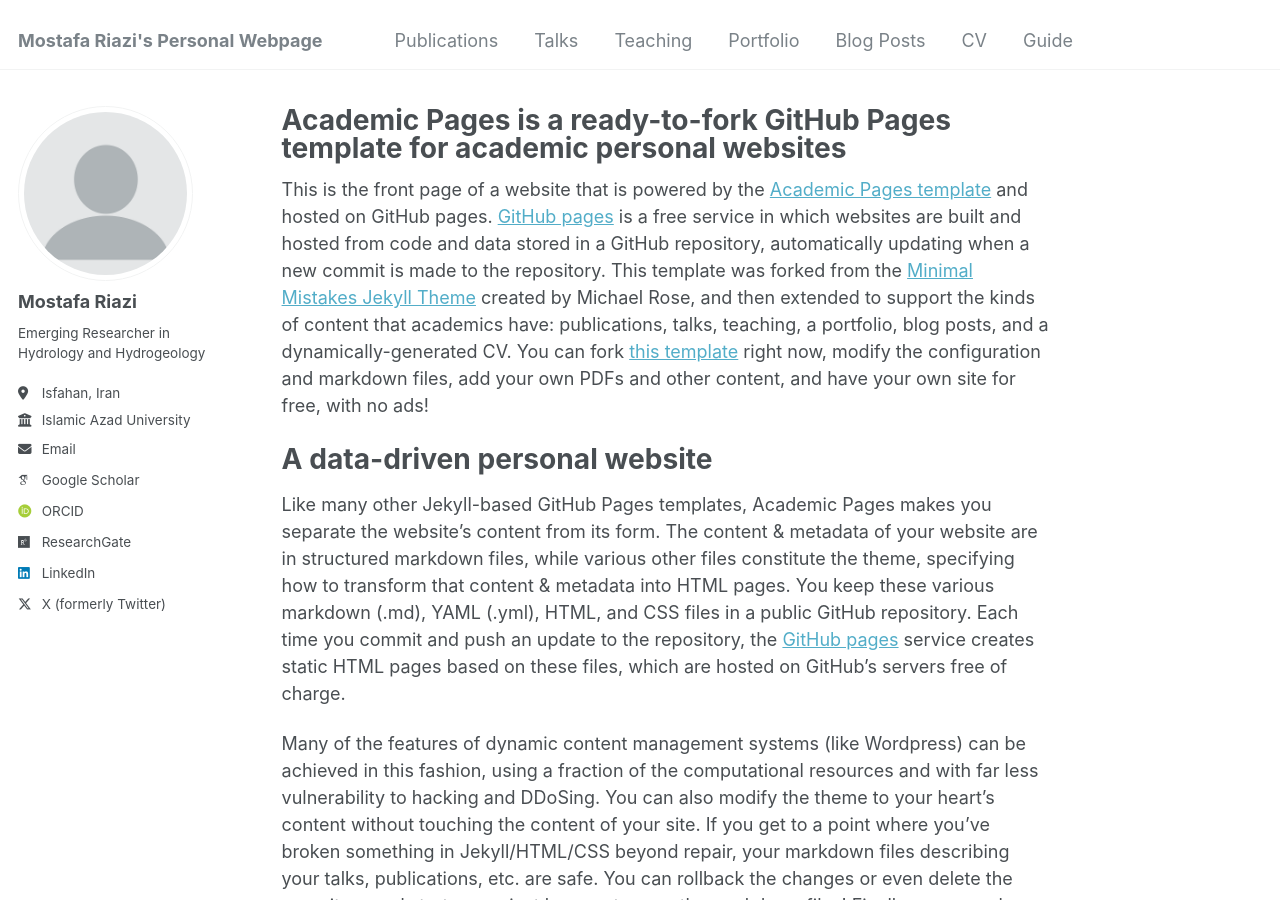
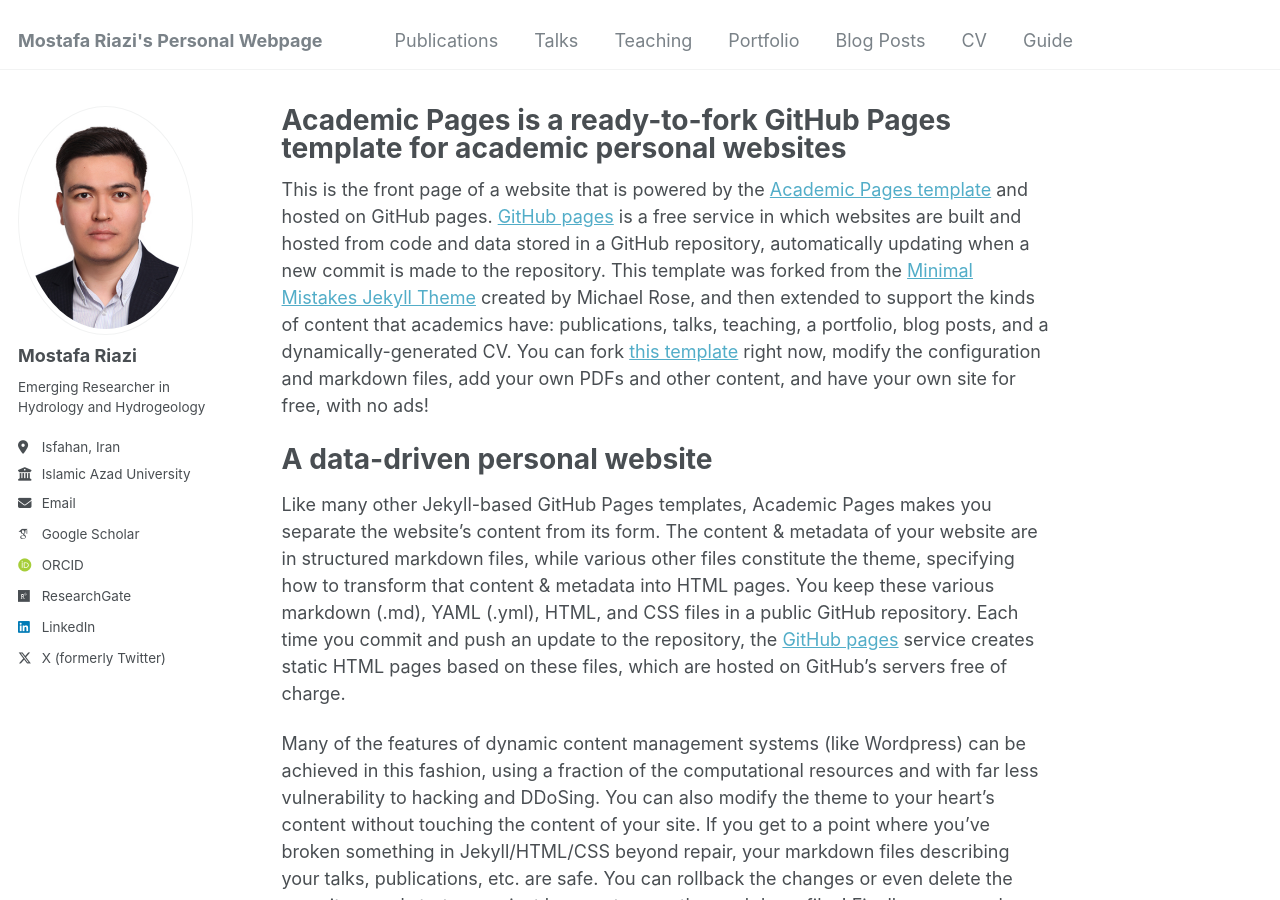
Before and after one commit to MostafaRiazi/MostafaRiazi.github.io, a Jekyll site: the page built from _pages/about.md, in a window 1280 px wide and 900 px high. Built offline with Jekyll 4.4.1, drawn with Linux system fonts in a browser that asks for light colours; some web fonts are replaced.

Commit message:
_config.yml

```diff
--- a/_config.yml
+++ b/_config.yml
@@ -21,7 +21,7 @@ repository               : "mostafariazi/mostafariazi.github.io"
 #               Additional customization can be done by editing /_includes/author-profile.html
 author:
   # Biographic information
-  avatar           : "profile.png"
+  avatar           : "IMG_8506.jpg"
   name             : "Mostafa Riazi"
   pronouns         : # example: "she/her"
   bio              : "Emerging Researcher in Hydrology and Hydrogeology"
```
